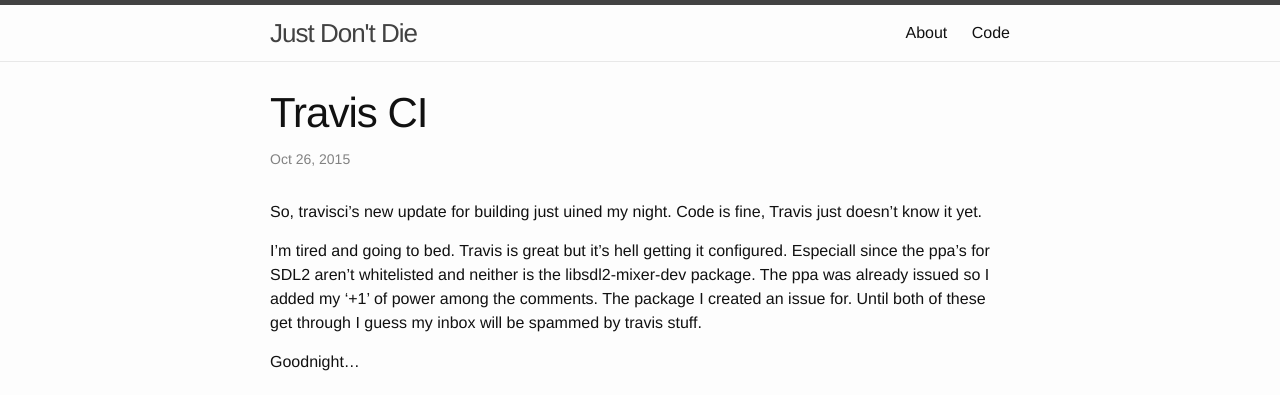
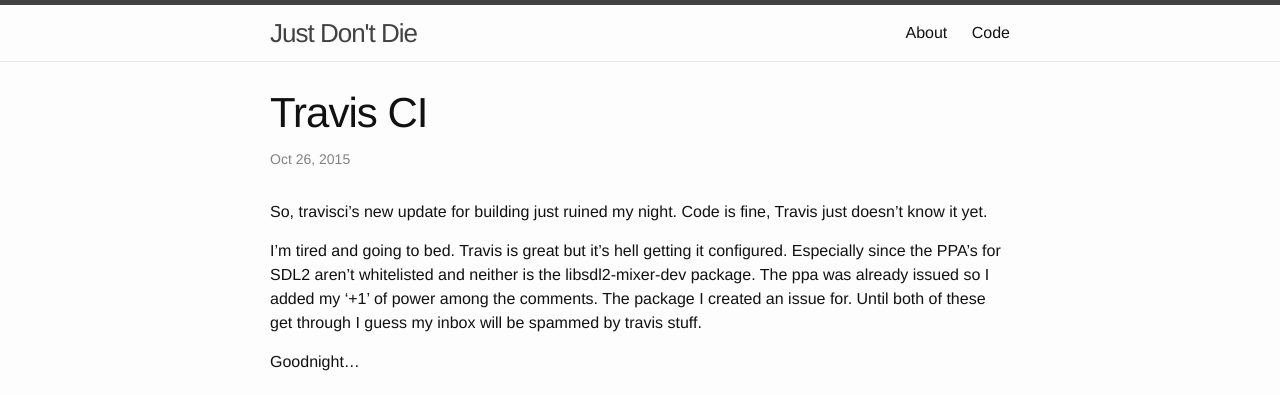
Before and after one commit to LiquidityC/justdontdie, a Jekyll site: the page built from _posts/2015-10-26-travis-ci.markdown, in a window 1280 px wide. Shown: the top 395 px of the page. Built offline with Jekyll 4.4.1, drawn with Linux system fonts in a browser that asks for light colours.

Commit message:
I can't spell

```diff
--- a/_posts/2015-10-26-travis-ci.markdown
+++ b/_posts/2015-10-26-travis-ci.markdown
@@ -4,11 +4,14 @@
 date:   2015-10-26 00:15
 categories: travisci code testing
 ---
-So, travisci's new update for building just uined my night. Code is fine, Travis just doesn't know it yet.
+So, travisci's new update for building just ruined my night. Code is fine,
+Travis just doesn't know it yet.
 
-I'm tired and going to bed. Travis is great but it's hell getting it configured. Especiall since the ppa's for
-SDL2 aren't whitelisted and neither is the libsdl2-mixer-dev package.
-The ppa was already issued so I added my '+1' of power among the comments. The package I created an issue for.
-Until both of these get through I guess my inbox will be spammed by travis stuff.
+I'm tired and going to bed. Travis is great but it's hell getting it
+configured. Especially since the PPA's for SDL2 aren't whitelisted and
+neither is the libsdl2-mixer-dev package.  The ppa was already issued
+so I added my '+1' of power among the comments. The package I created
+an issue for.  Until both of these get through I guess my inbox will be
+spammed by travis stuff.
 
 Goodnight...
```
